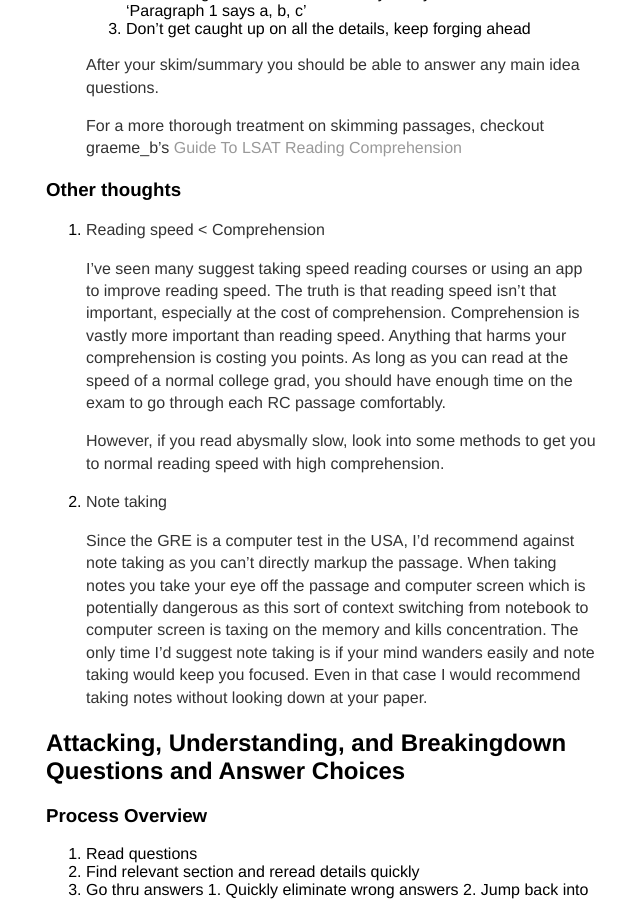
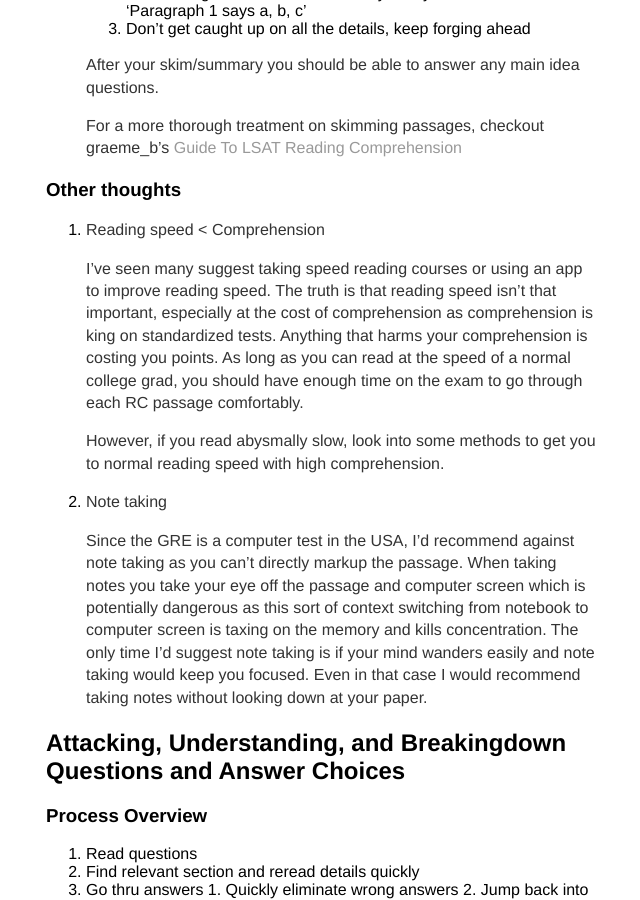
Before and after one commit to btmbtm/btmbtm.github.io, a Jekyll site: the page built from gre/extrarcguide.md, in a window 1280 px wide and 900 px high, scrolled down 2921 px. Shown: the whole window, without its empty margins (319-959 px from the left). Built offline with Jekyll 4.4.1, drawn with Linux system fonts in a browser that asks for light colours.

Commit message:
Update extrarcguide.md

```diff
--- a/gre/extrarcguide.md
+++ b/gre/extrarcguide.md
@@ -111,7 +111,7 @@ The basic reading process I recommend only has three steps and is as follows:
 ### Other thoughts
 1. Reading speed < Comprehension
 
-    I've seen many suggest taking speed reading courses or using an app to improve reading speed. The truth is that reading speed isn't that important, especially at the cost of comprehension. Comprehension is vastly more important than reading speed. Anything that harms your comprehension is costing you points. As long as you can read at the speed of a normal college grad, you should have enough time on the exam to go through each RC passage comfortably.
+    I've seen many suggest taking speed reading courses or using an app to improve reading speed. The truth is that reading speed isn't that important, especially at the cost of comprehension as comprehension is king on standardized tests. Anything that harms your comprehension is costing you points. As long as you can read at the speed of a normal college grad, you should have enough time on the exam to go through each RC passage comfortably.
 
     However, if you read abysmally slow, look into some methods to get you to normal reading speed with high comprehension.
 
```
